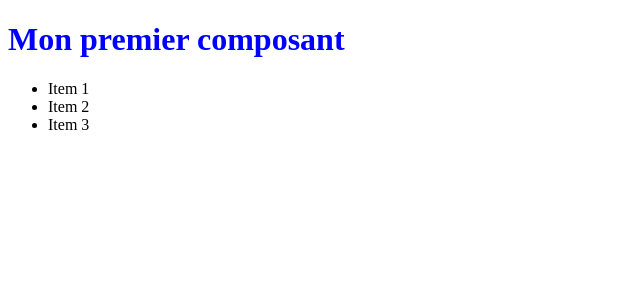
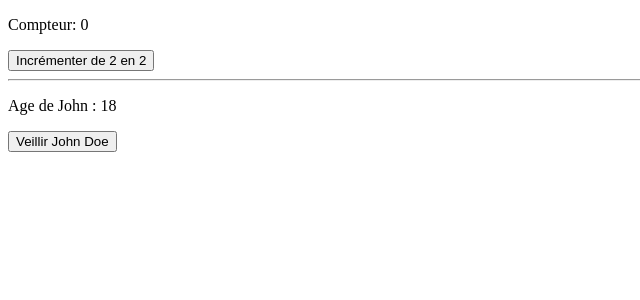
Before and after one commit to Thibaut-Arnoux/react-grafikart, a React (Vite) app: page / in a window 1280 px wide. Shown: the top 300 px of the page, without its empty margins (0-640 px from the left). Built offline with nearby package versions, Linux system fonts and the light colour scheme.

Commit message:
Le hook useState

```diff
--- a/src/App.jsx
+++ b/src/App.jsx
@@ -1,30 +1,35 @@
+import { useState } from 'react';
+
 function App() {
-    const myList = ['Item 1', 'Item 2', 'Item 3'];
+    const [count, setCount] = useState(0);
+    const [person, setPerson] = useState({
+        firstname: 'John',
+        lastname: 'Doe',
+        age: 18
+    });
+
+    const handleIncrementCount = () => {
+        setCount((count) => count + 1);
+        setCount((count) => count + 1);
+    };
+
+    const handleIncrementAge = () => {
+        setPerson({ ...person, age: person.age + 1 });
+    };
 
     return (
         <>
-            <Title id="myId" className="myClass" color="blue">
-                Mon premier composant
-            </Title>
-            <ul>
-                {myList.map((item) => (
-                    <li key={item}>{item}</li>
-                ))}
-            </ul>
+            <p>Compteur: {count}</p>
+            <button onClick={handleIncrementCount}>Incrémenter de 2 en 2</button>
+            <hr />
+            <p>
+                Age de {person.firstname} : {person.age}
+            </p>
+            <button onClick={handleIncrementAge}>
+                Veillir {person.firstname} {person.lastname}
+            </button>
         </>
     );
 }
 
-function Title({ color, hidden, children, ...props }) {
-    if (hidden) {
-        return null;
-    }
-
-    return (
-        <h1 style={{ color: color }} {...props}>
-            {children}
-        </h1>
-    );
-}
-
 export default App;
```
